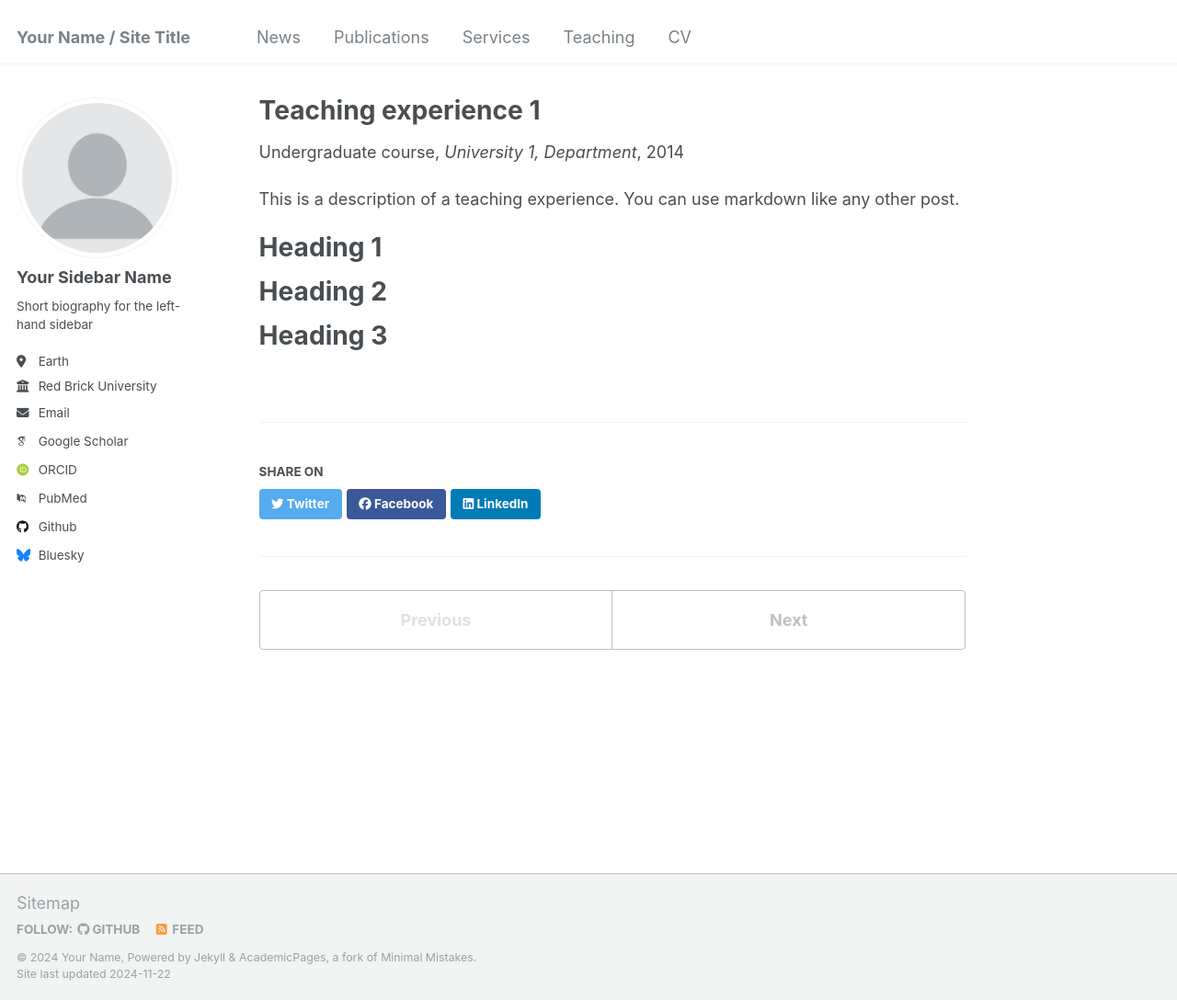
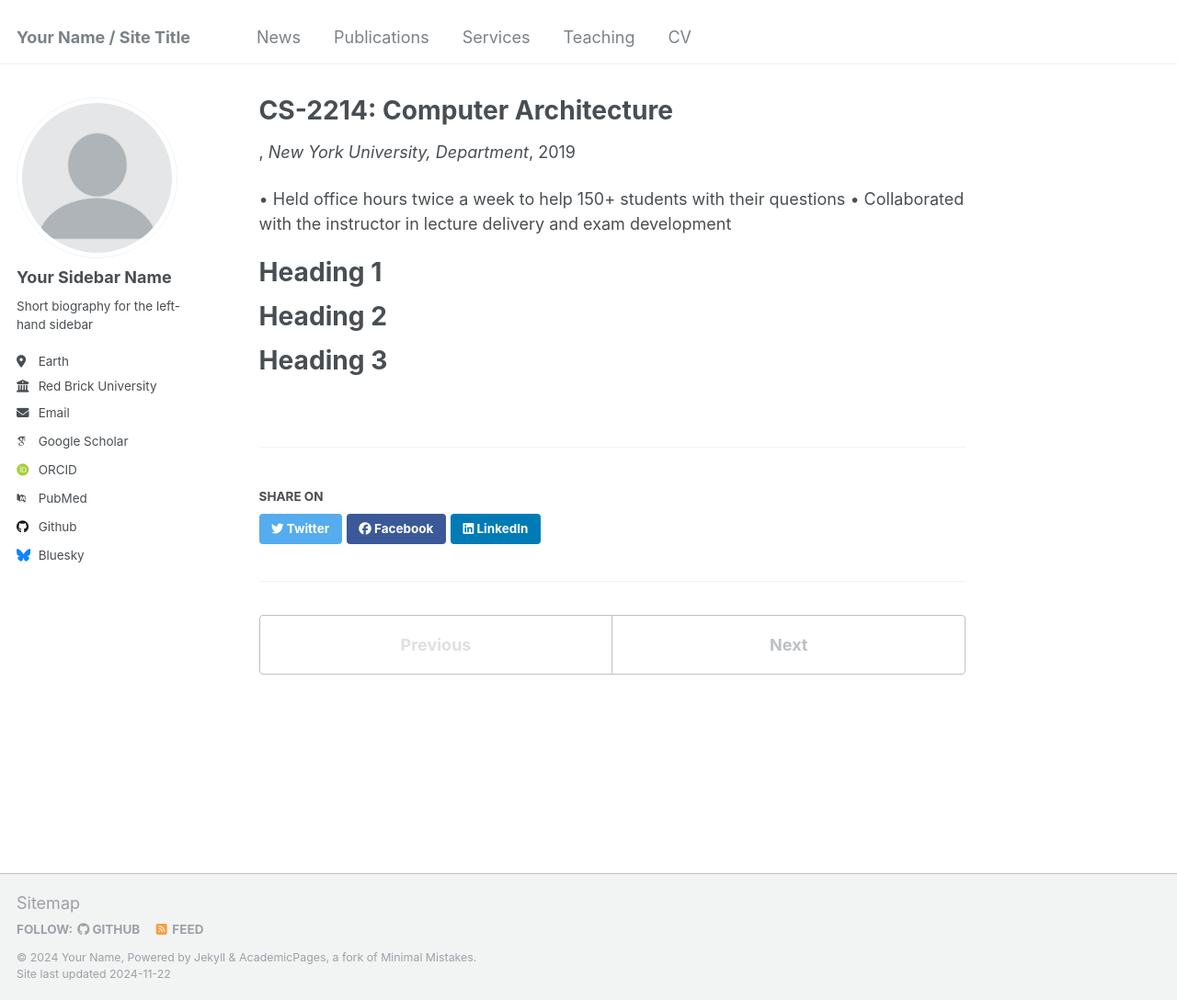
Before and after one commit to zy1296/zhenyao.github.io, a Jekyll site: the page built from _teaching/2014-spring-teaching-1.md, in a window 1280 px wide and 1088 px high. Shown: the whole window at 92% size. Built offline with Jekyll 4.4.1, drawn with Linux system fonts in a browser that asks for light colours; some web fonts are replaced.

Commit message:
Update 2014-spring-teaching-1.md

```diff
--- a/_teaching/2014-spring-teaching-1.md
+++ b/_teaching/2014-spring-teaching-1.md
@@ -1,14 +1,14 @@
 ---
-title: "Teaching experience 1"
+title: "CS-2214: Computer Architecture"
 collection: teaching
-type: "Undergraduate course"
 permalink: /teaching/2014-spring-teaching-1
-venue: "University 1, Department"
-date: 2014-01-01
-location: "City, Country"
+venue: "New York University, Department"
+date: 2019-09-01
+location: "New York, NY"
 ---
 
-This is a description of a teaching experience. You can use markdown like any other post.
+• Held office hours twice a week to help 150+ students with their questions
+• Collaborated with the instructor in lecture delivery and exam development
 
 Heading 1
 ======
```
